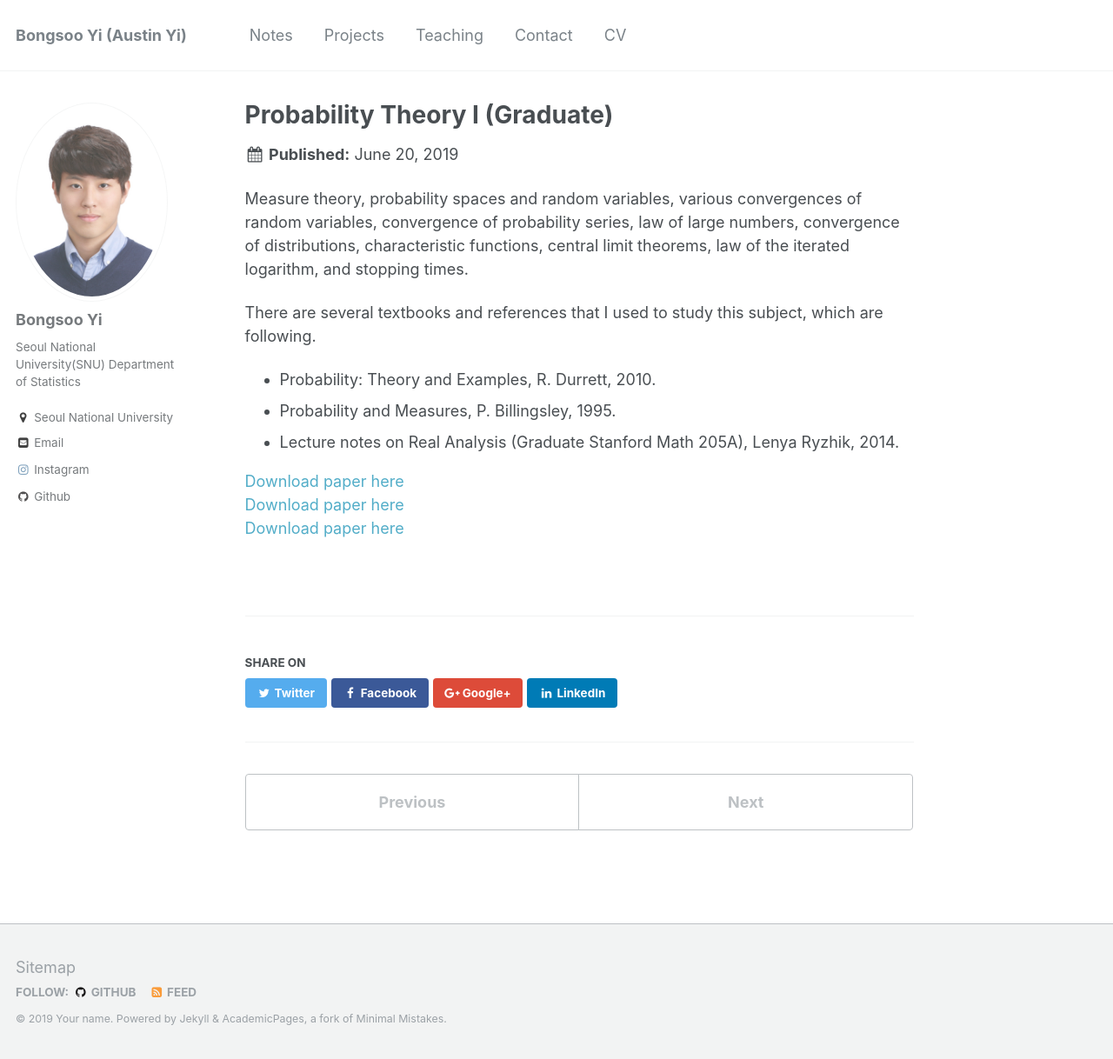
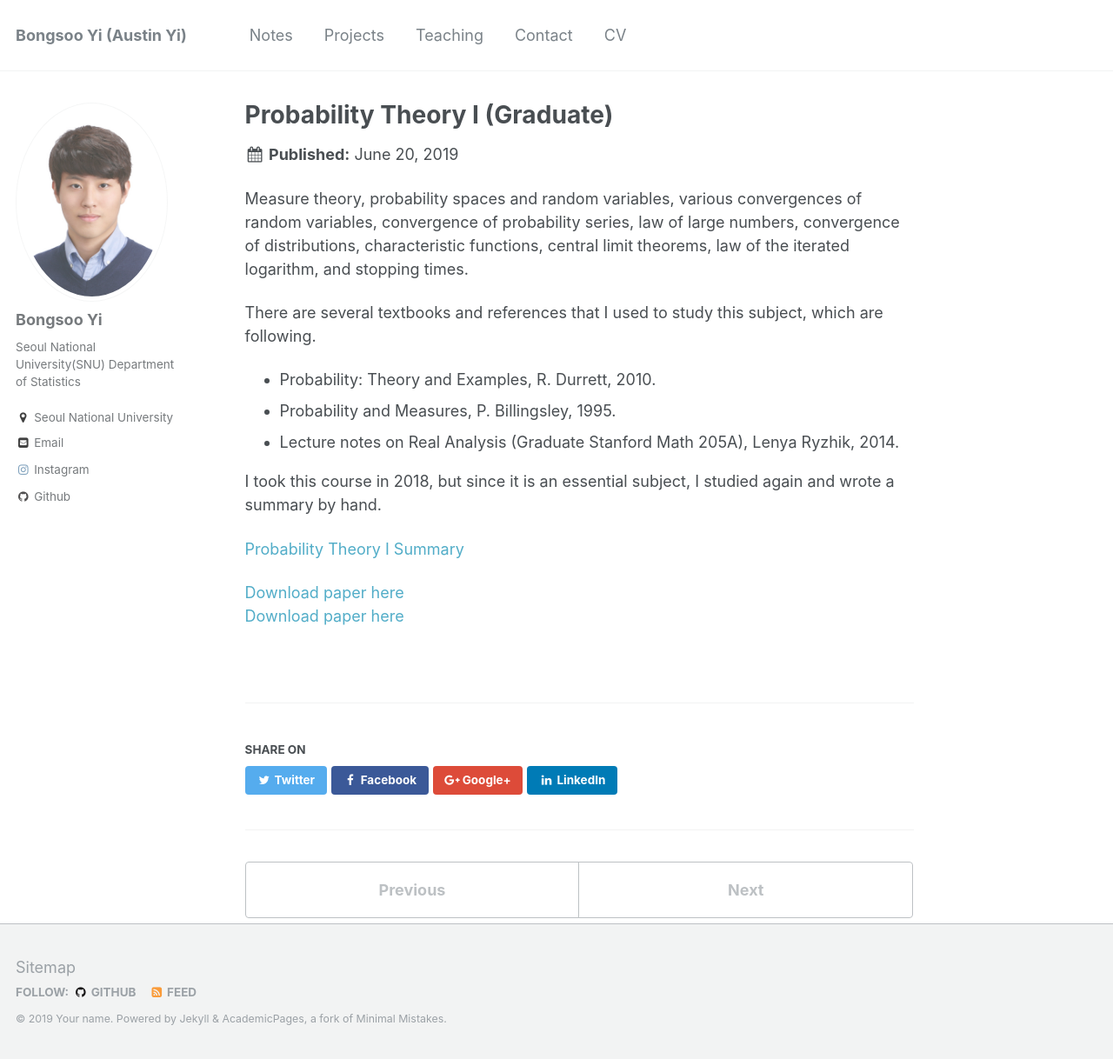
Before and after one commit to austinyi/austinyi.github.io, a Jekyll site: the page built from _publications/2019-06-20-probability1.md, in a window 1280 px wide and 1218 px high. Shown: the whole window at 87% size. Built offline with Jekyll 4.4.1, drawn with Linux system fonts in a browser that asks for light colours.

Commit message:
Update 2019-06-20-probability1.md

```diff
--- a/_publications/2019-06-20-probability1.md
+++ b/_publications/2019-06-20-probability1.md
@@ -15,8 +15,9 @@ There are several textbooks and references that I used to study this subject, wh
 * Probability and Measures, P. Billingsley, 1995.
 * Lecture notes on Real Analysis (Graduate Stanford Math 205A), Lenya Ryzhik, 2014.
 
+I took this course in 2018, but since it is an essential subject, I studied again and wrote a summary by hand.
 
+[Probability Theory Ⅰ Summary](http://austinyi.github.io/files/paper2.pdf)
 
-[Download paper here](http://austinyi.github.io/files/paper2.pdf)
 [Download paper here](http://austinyi.github.io/files/paper1.pdf)
 [Download paper here](http://austinyi.github.io/files/paper3.pdf)
```
